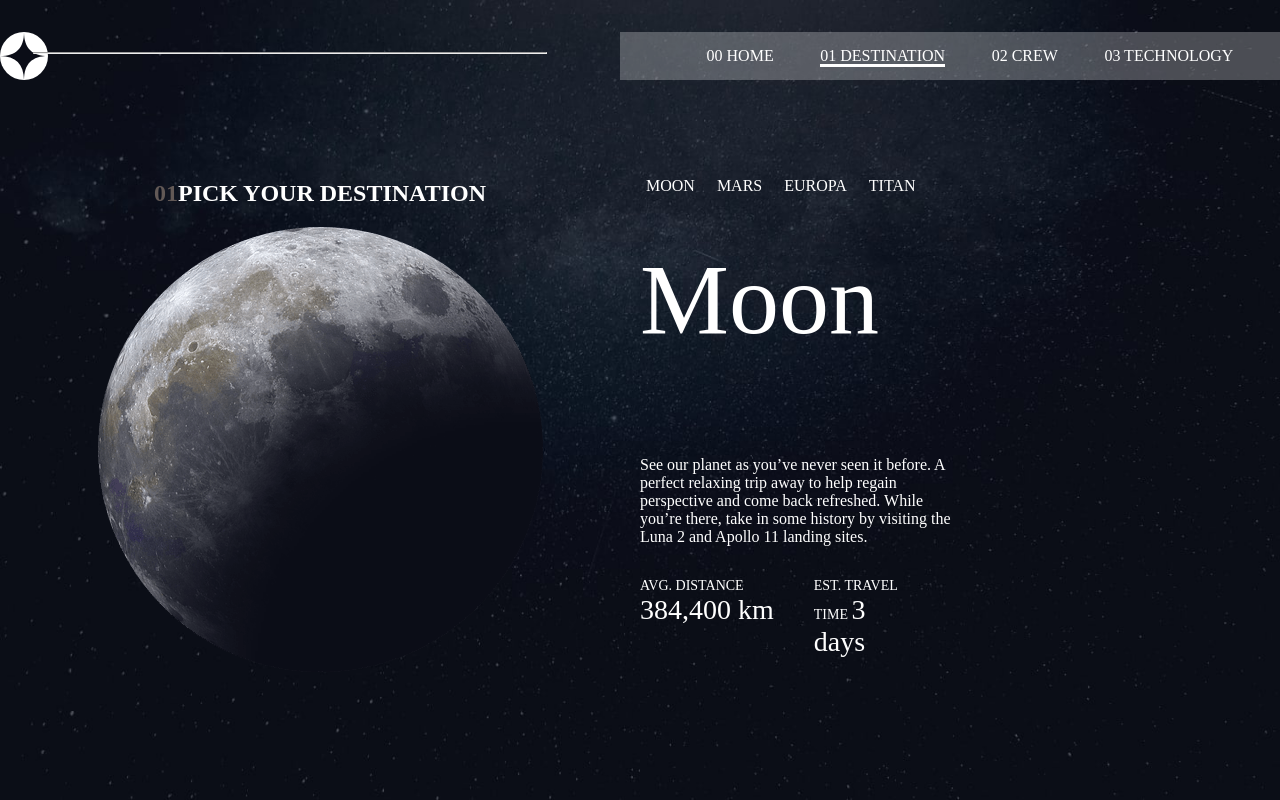
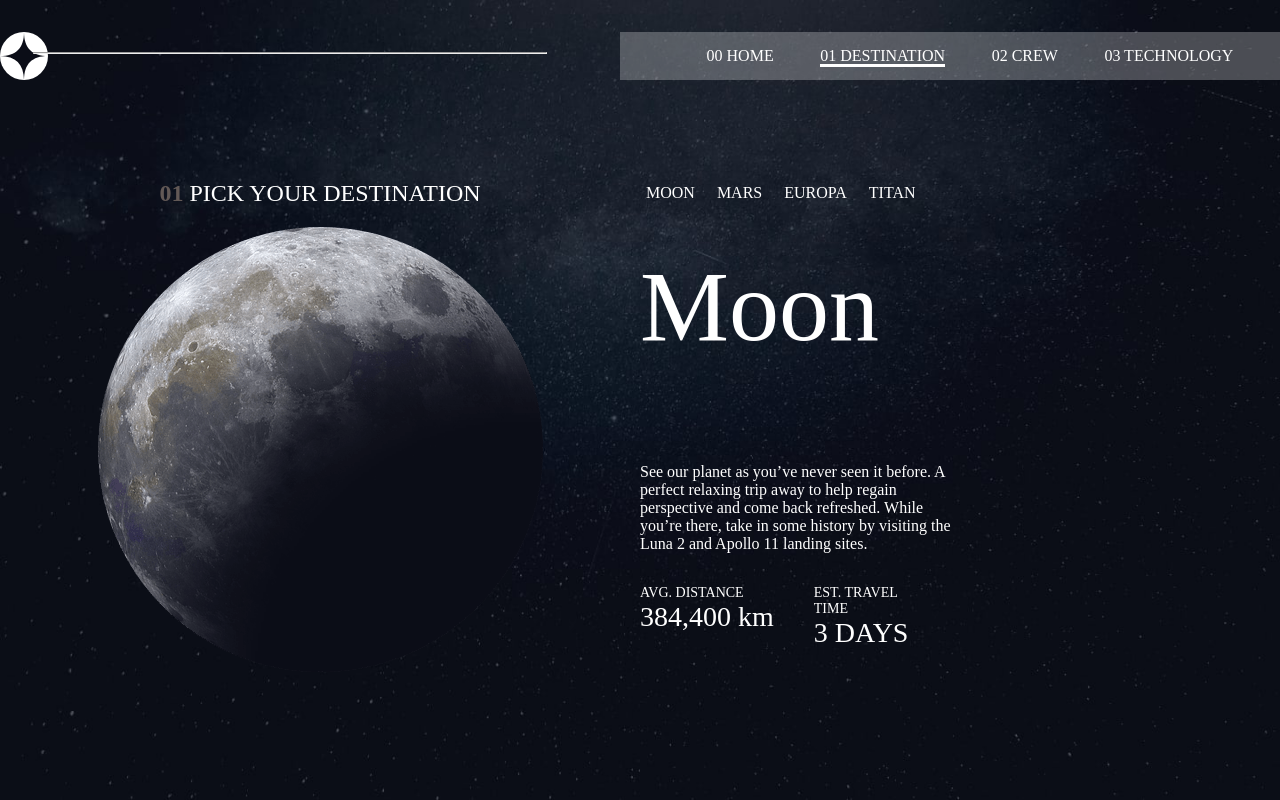
Before and after one commit to GYauck/space-tourism, a React (Create React App) app: page /destination in a window 1280 px wide. Built offline with nearby package versions, Linux system fonts and the light colour scheme.

Commit message:
added active&hover destination navbar

```diff
--- a/src/Pages/Destination/Destination.jsx
+++ b/src/Pages/Destination/Destination.jsx
@@ -3,52 +3,63 @@ import Navbar from "../../Components/Navbar/Navbar";
 import style from "./destination.module.css";
 import data from "../../data.json";
 
-
 const Destination = () => {
-
-  const [planets] = useState(data.destinations)
+  const [planets] = useState(data.destinations);
 
   //console.log(planets[0].images.webp)
 
-  const [value, setValue] = useState(0)
-  const { name, images, description, distance, travel } = planets[value]
-  console.log(images.png)
+  const [value, setValue] = useState(0);
+  const [isActive, setActive] = useState();
+  const { name, images, description, distance, travel } = planets[value];
+
+  const handleClick = (event) => {
+    event.preventDefault();
+    console.log(event.target.id)
+    setActive(event.target.id);
+  }
+
+
   return (
     <div className={style.background}>
       <Navbar />
       <div className={style.fullContainer}>
         <div className={style.leftContainer}>
           <div className={style.titleContainer}>
-          <h2 className={style.title}>01<span className={style.titleSpan}>PICK YOUR DESTINATION</span> </h2>
+            <h2 className={style.title}>
+              01 <span className={style.titleSpan}>PICK YOUR DESTINATION</span>{" "}
+            </h2>
             <img className={style.planetImg} src={images.png} alt="image" />
           </div>
           <div className={style.rigthContainer}>
             <ul className={style.ulNav}>
-          {planets.map((planet, index) =>
-            <li key={index} >
-              <button className={style.ulButton} onClick={()=> setValue(index)}>
+              {planets.map((planet, index) => (
+                <li key={index}>
+                  <button id={index}
+                    className={isActive == index ? style.activeButtom : style.ulButton}
+                    onClick={(e) => {
+                      handleClick(e)
+                      setValue(index)
+                    }}
+                  >
                     {planet.name.toUpperCase()}
                   </button>
                 </li>
-          )}
+              ))}
             </ul>
-        <h2 className={style.planetName}>
-          {name}
-        </h2>
-        <p className={style.pDescription}>
-          {description}
-        </p>
+            <h2 className={style.planetName}>{name}</h2>
+            <p className={style.pDescription}>{description}</p>
             {/* <hr /> */}
-        <ul className={style.ulBottom}>
+            <ul className={style.ulDescription}>
               <li className={style.liDistance}>
-            <span>AVG. DISTANCE</span>  <span className={style.spanBottom}>{distance}</span>
+                <span>AVG. DISTANCE</span>{" "}
+                <span className={style.spanDescription}>{distance}</span>
               </li>
               <li className={style.liTravel}>
-            EST. TRAVEL TIME <span className={style.spanBottom}>{travel}</span>
+                EST. TRAVEL TIME{" "}
+                <span className={style.spanDescription}>{travel.toUpperCase()}</span>
               </li>
             </ul>
           </div>
-
         </div>
       </div>
     </div>
--- a/src/Pages/Destination/destination.module.css
+++ b/src/Pages/Destination/destination.module.css
@@ -35,6 +35,7 @@
 
 .titleSpan {
     color: white;
+    font-weight: lighter;
 }
 
 .planetImg {
@@ -70,6 +71,20 @@
 
 }
 
+.activeButtom {
+    background: none;
+    color: white;
+    font-size: 16px;
+    font-family: 'Barlow Condensed';
+    border: none;
+    border-bottom: 3px solid white;
+}
+
+.ulButton:hover {
+    border-bottom: 3px solid rgba(255, 255, 255, 0.426);
+
+}
+
 .planetName {
     font-size: 100px;
     color: white;
@@ -83,7 +98,7 @@
     width: 50%;
 }
 
-.ulBottom {
+.ulDescription {
     display: flex;
     list-style: none;
     gap: 5vh;
@@ -101,13 +116,15 @@
 }
 
 .liTravel {
+    display: flex;
+    flex-direction: column;
     color: white;
     font-size: 14px;
     font-family: 'Barlow Condensed';
-    width: 14%;
+    width: 18%;
 }
 
-.spanBottom {
+.spanDescription {
     font-size: 28px;
     font-family: 'Bellefair';
 
```
Lines whose indentation alone changed are shown as unchanged.
